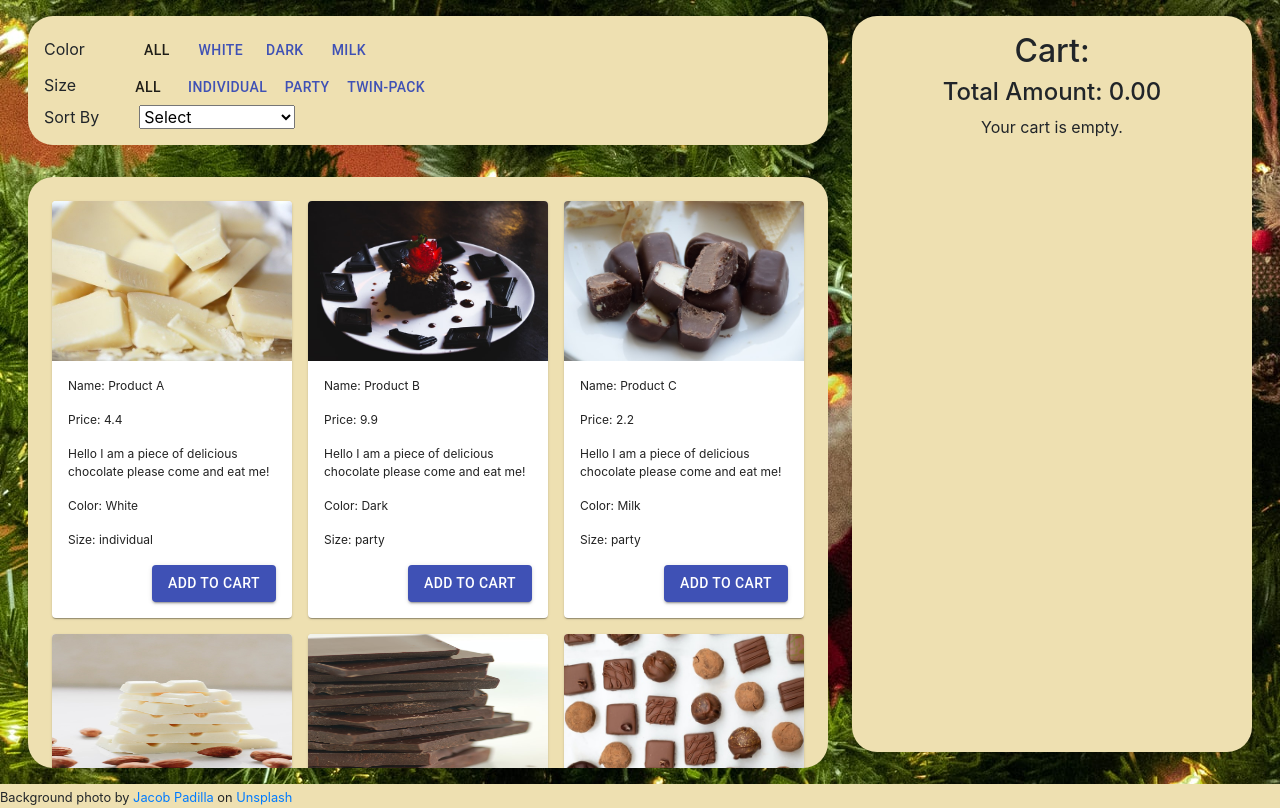
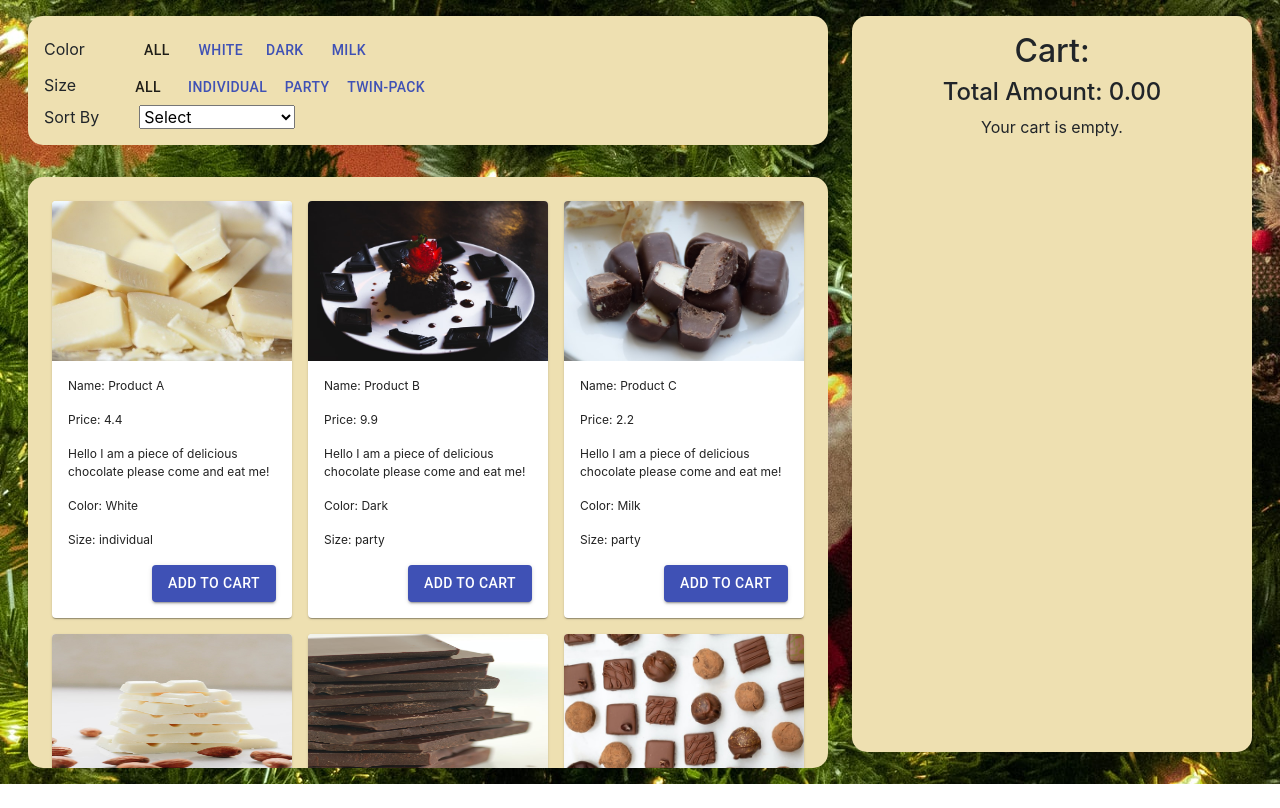
Before and after one commit to emmiehe/chocolate-shop-page, a React (Create React App) app: page / in a window 1280 px wide. Built offline with nearby package versions, Linux system fonts and the light colour scheme.

Commit message:
modifying css

```diff
--- a/public/index.html
+++ b/public/index.html
@@ -16,6 +16,6 @@
     <noscript>You need to enable JavaScript to run this app.</noscript>
     <div id="root">
     </div>
-    <div style="background-color: #EEE0B1; width:100%"><small>Background photo by <a href="https://unsplash.com/@jacob17pad?utm_source=unsplash&amp;utm_medium=referral&amp;utm_content=creditCopyText">Jacob Padilla</a> on <a href="https://unsplash.com/s/photos/christmas?utm_source=unsplash&amp;utm_medium=referral&amp;utm_content=creditCopyText">Unsplash</a></small></div>
+<!--    <div style="background-color: #EEE0B1; width:100%"><small>Background photo by <a href="https://unsplash.com/@jacob17pad?utm_source=unsplash&amp;utm_medium=referral&amp;utm_content=creditCopyText">Jacob Padilla</a> on <a href="https://unsplash.com/s/photos/christmas?utm_source=unsplash&amp;utm_medium=referral&amp;utm_content=creditCopyText">Unsplash</a></small></div>-->
   </body>
 </html>
--- a/src/App.css
+++ b/src/App.css
@@ -2,6 +2,7 @@
   --bg-color: #EEE0B1;
   --section-margin: 2vh;
   --section-padding: 2vh;
+  --border-radius: 15px;
 }
 
 .main {
@@ -31,7 +32,7 @@
   display: flex;
   flex-direction: column;
   width: 100%;
-  border-radius: 25px;
+  border-radius: var(--border-radius);
 }
 
 .products {
@@ -48,17 +49,16 @@
   justify-content: flex-start;
   font-size: calc(8px + 2vmin);
   color: white;
-  border-radius: 25px;
+  border-radius: var(--border-radius);
 }
 
 .cart {
   background-color: var(--bg-color);
-  border-radius: 25px;
   margin: var(--section-margin);
   padding: var(--section-padding);
+  border-radius: var(--border-radius);
   width: 50vh;
   height: 92vh;
-
   overflow: auto;
   display: flex;
   flex-direction: column;
```
